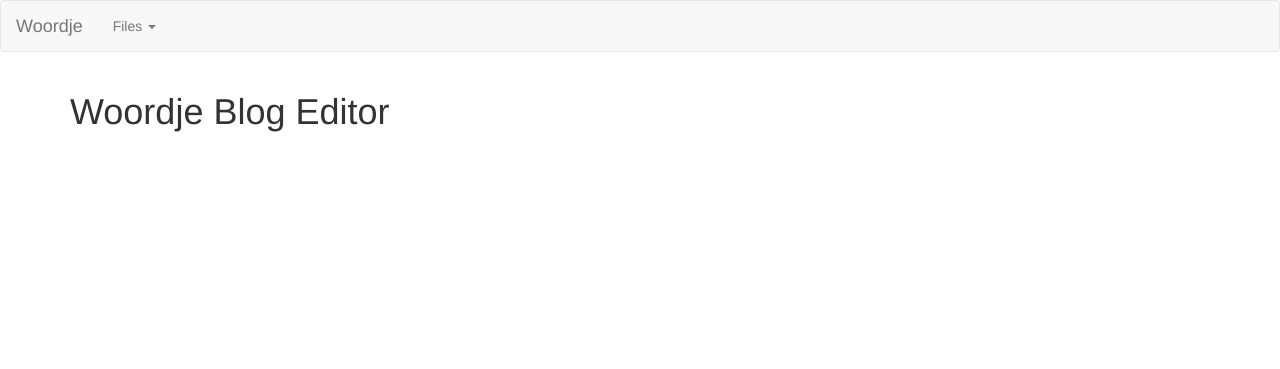
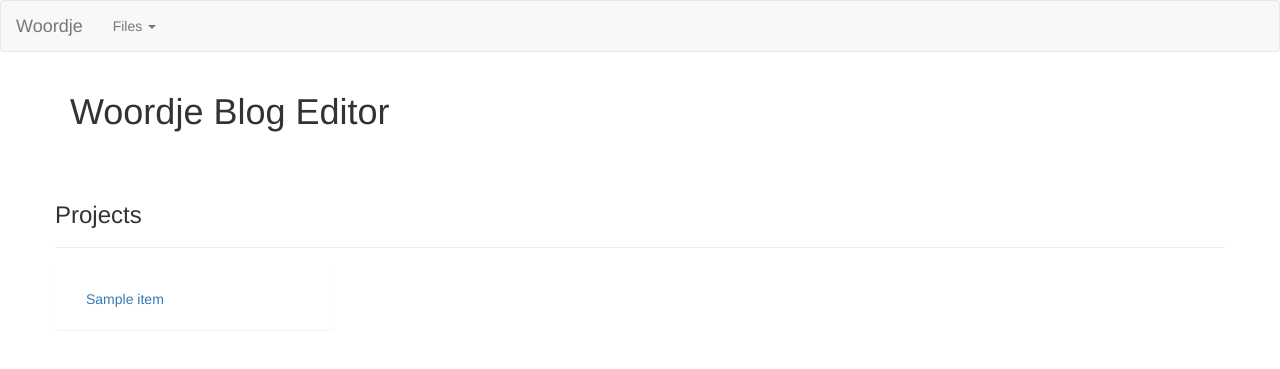
Before and after one commit to brotherjack/woordje, a Flask app: page / in a window 1280 px wide. Shown: the top 369 px of the page. Run offline with Flask 2, Linux system fonts and the light colour scheme; a database or web service that is not in the repository returns one stand-in record (values such as "Sample title"); parts of the project's set-up code (start-up, migrations or seed data) failed here and were passed over; some libraries are stand-ins or nearby versions.

Commit message:
Added a subprocess call which launches a mongodb server and now the index queries list of projects in mongodb

```diff
--- a/woordje/app.py
+++ b/woordje/app.py
@@ -1,30 +1,44 @@
 import os
+import random
+import subprocess
 
 from flask import Flask, render_template, jsonify
+from pymongo import MongoClient
 
-from woordje.root.views import blueprint
+import root
+from woordje.extensions import mongo
+
+with open("mogno.log", 'a') as f:
+    subprocess.Popen([
+        'mongod',
+        '--dbpath',
+        "/home/zwartedoorn/Dropbox/Crimson_Star_Software/Woordje_Editor/test/",
+        '--port', '27017',
+        '--config',
+        "/home/zwartedoorn/Dropbox/Crimson_Star_Software/Woordje_Editor/test/mongod.conf"
+        ],
+        stdout=f,
+        stderr=subprocess.STDOUT)
+
+def create_app():
+    app = Flask(__name__)
+    app.name = "Woordje"
+    app.mongocl = MongoClient('mongodb://%s:%s/'%("localhost", "27017"))
+    register_extensions(app)
+    register_blueprints(app)
+    return app
+
+def register_extensions(app):
+    mongo.init_app(app)
+
+def register_blueprints(app):
+    app.register_blueprint(root.views.blueprint)
 
 
-app = Flask(__name__)
-
-
-@app.route('/getdir')
-def get_dir():
-    dircont,fcont = [], []
-    for f in os.listdir('.'):
-        if os.path.isdir(f):
-            dircont.append({"name": f, "dir": True})
-        else:
-            fcont.append({"name": f, "dir": False})
-    for _list in [dircont, fcont]:
-        sorted(_list,key=lambda x: x['name'])
-    dircont.extend(fcont)
-    return jsonify({"data": dircont})
-
-def main():
-    app.register_blueprint(blueprint)
+def main(app):
     app.secret_key = "somewhere a village is missing its idiot"
     app.run(debug=True)
 
 if __name__ == '__main__':
-    main()
+    app = create_app()
+    main(app)
--- a/woordje/root/__init__.py
+++ b/woordje/root/__init__.py
@@ -0,0 +1 @@
+from . import views
--- a/woordje/root/views.py
+++ b/woordje/root/views.py
@@ -3,7 +3,9 @@ Created on Aug 27, 2016
 
 @author: Thomas Adriaan Hellinger
 '''
-from flask import Blueprint, render_template
+import random
+
+from flask import Blueprint, render_template, current_app
 from flask.views import MethodView
 
 
@@ -12,7 +14,14 @@ blueprint = Blueprint("root", __name__)
 
 class WoordjeRootView(MethodView):
     def get(self):
-        return render_template('index.html')
+        projs = self.get_projects()
+        return render_template('index.html',
+                               projects=[p for p in projs.find()])
 
+    def get_projects(self):
+        with current_app.app_context():
+            db = current_app.mongocl.get_database('Woordje')
+            projs = db.get_collection('projects')
+            return projs
 
 blueprint.add_url_rule("/", view_func=WoordjeRootView.as_view("main"))
--- a/woordje/templates/index.html
+++ b/woordje/templates/index.html
@@ -55,6 +55,26 @@
               <textarea class="form-control" rows="5" id="result"></textarea>
            </div></div> -->
       <br>
+      <div class="row">
+    <div class="page-header">
+        <h3>Projects</h3>
+
+    </div>
+    <div class="col-md-3 list-group">
+        <ul class="nav nav-stacked list-group" id="accordion1">
+          {% for project in projects %}
+            <li class="panel list-group-item"> <a data-toggle="collapse" data-parent="#accordion1" href="#firstLink">{{ project.name }}</a>
+              <ul id="firstLink" class="collapse">
+                {% for post in project.posts %}
+                  <li class="list-group-item">{{ post.name }} by {{ post.author }}</li>
+                {% endfor %}
+              </ul>
+            </li>
+          {% endfor %}
+        </ul>
+    </div>
+    <div class="col-md-9"></div>
+</div>
       <div id="main"></div>
     </div>
     <!-- scripts -->
```
Also changed, not shown: woordje/extensions.py (added, +7 -0 lines), 1 other file.
